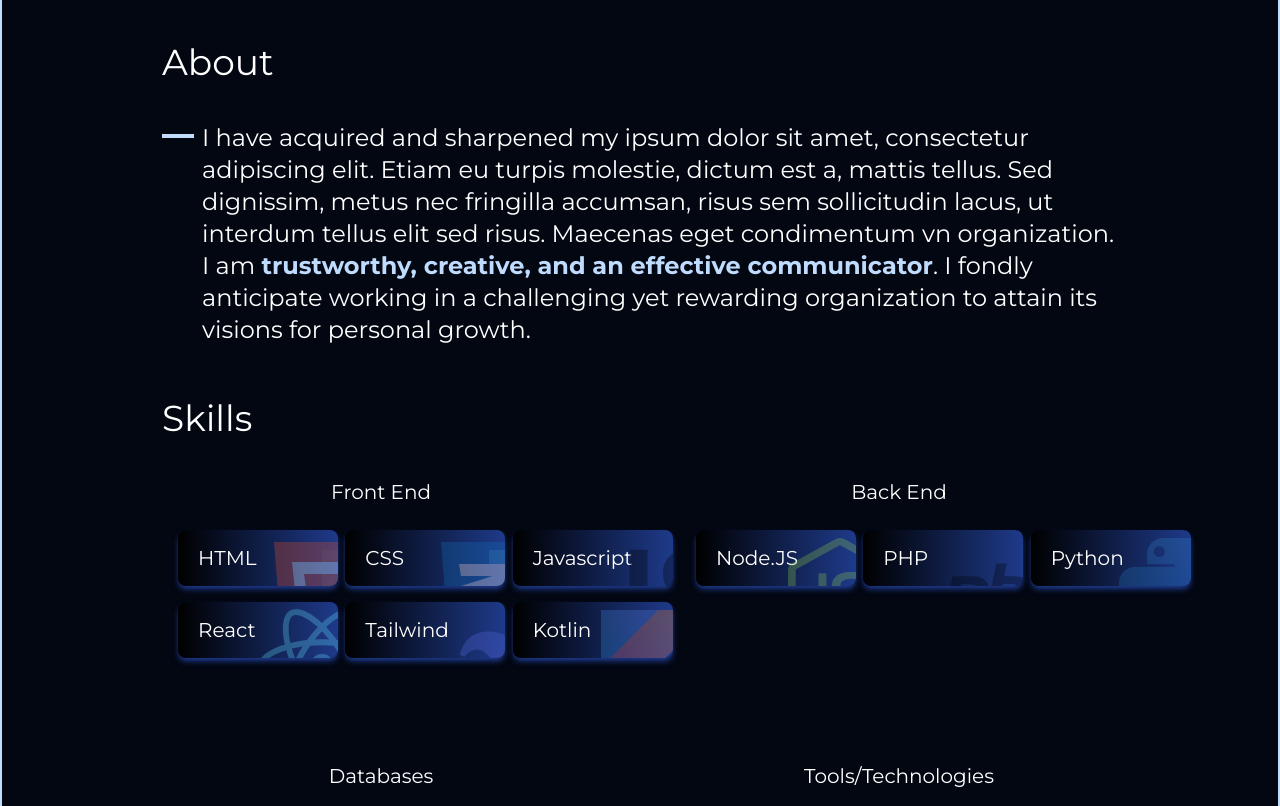
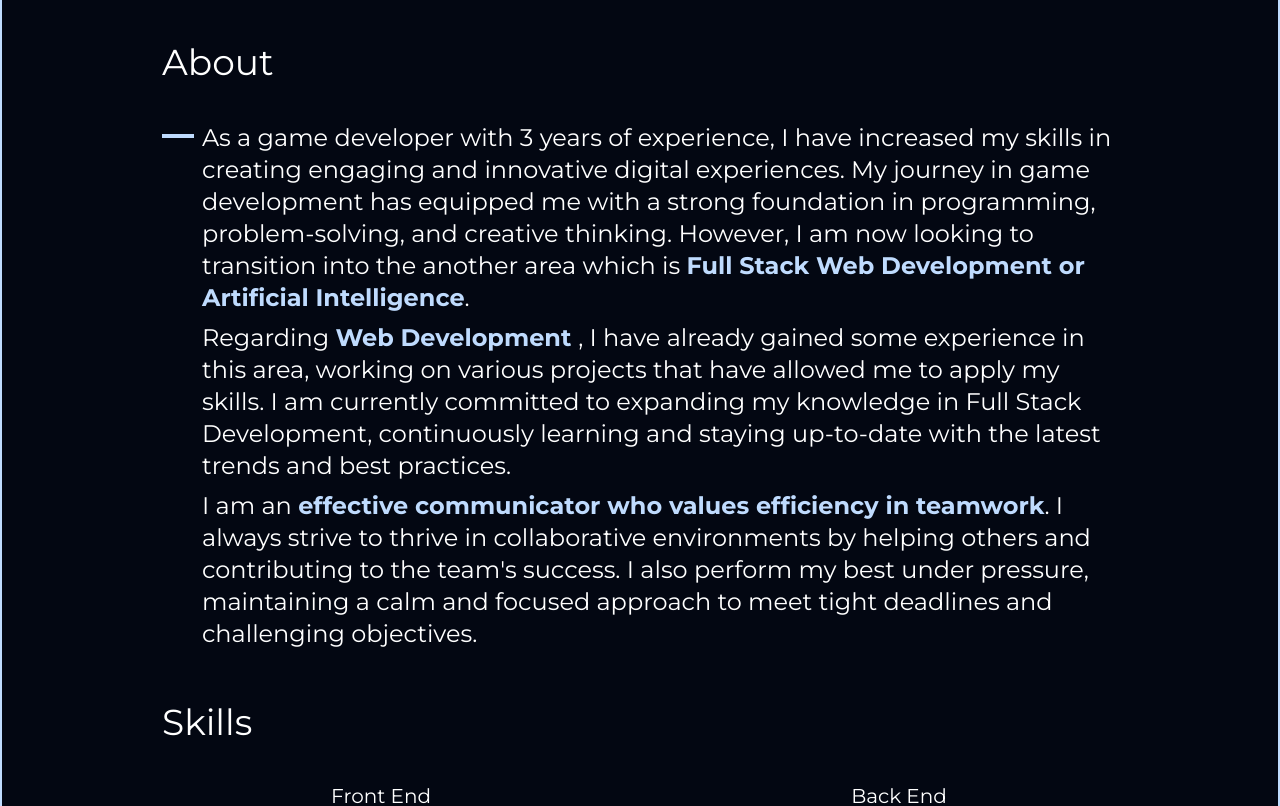
Before and after one commit to danielferreira-dias/my-portfolio-react-vite, a React (Vite) app: page / in a window 1280 px wide. Shown: the part 868-1674 px from the top of the page. Built offline with nearby package versions, Linux system fonts and the light colour scheme.

Commit message:
Updated About me Text

```diff
--- a/src/Sections/About.jsx
+++ b/src/Sections/About.jsx
@@ -8,9 +8,22 @@ const About = () => {
                 <div className="flex mt-3 ">
                     <span className="block w-8 h-1 bg-primary mr-2"></span>
                 </div>
-                <p className="text-lg lg:text-xl xl:text-2xl leading-relaxed text-left" data-aos="fade-up" data-aos-duration="1000">
-                    I have acquired and sharpened my ipsum dolor sit amet, consectetur adipiscing elit. Etiam eu turpis molestie, dictum est a, mattis tellus. Sed dignissim, metus nec fringilla accumsan, risus sem sollicitudin lacus, ut interdum tellus elit sed risus. Maecenas eget condimentum vn organization. I am <span className="text-primary font-semibold">trustworthy, creative, and an effective communicator</span>. I fondly anticipate working in a challenging yet rewarding organization to attain its visions for personal growth.
-                </p>
+                <div className='flex flex-col gap-y-2' data-aos="fade-up" data-aos-duration="1000">
+                    <p className="text-lg lg:text-xl xl:text-2xl leading-relaxed text-left" >
+                        As a game developer with 3 years of experience, I have increased my skills in creating engaging and innovative digital experiences.
+                        My journey in game development has equipped me with a strong foundation in programming, problem-solving, and creative thinking.
+                        However, I am now looking to transition into the another area which is <span className="text-primary font-semibold">Full Stack Web Development or Artificial Intelligence</span>.
+                    </p>
+                    <p className="text-lg lg:text-xl xl:text-2xl leading-relaxed text-left" >
+                        Regarding <span className="text-primary font-semibold"> Web Development </span>, I have already gained some experience in this area, working on various projects that have allowed me to apply my skills.
+                        I am currently committed to expanding my knowledge in Full Stack Development, continuously learning and staying up-to-date with the latest trends and best practices.
+                    </p>
+                    <p className="text-lg lg:text-xl xl:text-2xl leading-relaxed text-left">
+                        I am an <span className="text-primary font-semibold">effective communicator who values efficiency in teamwork</span>.
+                        I always strive to thrive in collaborative environments by helping others and contributing to the team's success.
+                        I also perform my best under pressure, maintaining a calm and focused approach to meet tight deadlines and challenging objectives.
+                    </p>
+                </div>
             </div>
         </div>
     );
```
